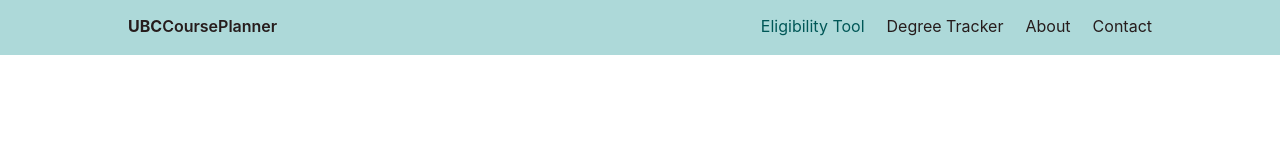
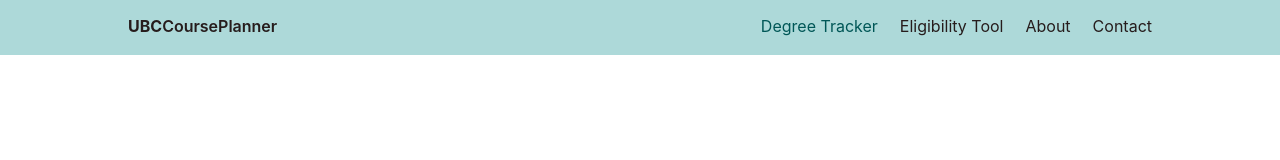
Before and after one commit to Wendi-WL/course-planner, a React (Create React App) app in the folder frontend/: page / in a window 1280 px wide. Shown: the top 160 px of the page. Built offline with nearby package versions, Linux system fonts and the light colour scheme.

Commit message:
refactor navlink

```diff
--- a/frontend/src/App.js
+++ b/frontend/src/App.js
@@ -14,11 +14,11 @@ function App() {
         <Route element={<Layout />}>
           <Route
             path='/'
-            element={<EligibilityTool />}
+            element={<DegreeTracker />}
           />
           <Route
-            path='/degree-tracker'
-            element={<DegreeTracker />}
+            path='/eligibility-tool'
+            element={<EligibilityTool />}
           />
           <Route
             path='/about'
--- a/frontend/src/components/ui/NavBar/NavBar.jsx
+++ b/frontend/src/components/ui/NavBar/NavBar.jsx
@@ -6,6 +6,24 @@ import MenuRoundedIcon from "@mui/icons-material/MenuRounded";
 
 // reference: https://www.w3schools.com/howto/howto_js_topnav_responsive.asp
 function NavBar() {
+  const routes = [
+    {
+      path: "/",
+      name: "Degree Tracker",
+    },
+    {
+      path: "/eligibility-tool",
+      name: "Eligibility Tool",
+    },
+    {
+      path: "/about",
+      name: "About",
+    },
+    {
+      path: "/contact",
+      name: "Contact",
+    },
+  ];
   // adding the states for mobile menu
   const [isOpen, setisOpen] = useState(false);
   const ref = useRef(null);
@@ -35,46 +53,18 @@ function NavBar() {
         <MenuRoundedIcon onClick={toggleOpenClass} />
       </button>
       <ul className={isOpen ? "open-item open-list" : ""}>
+        {routes.map((route) => (
           <li onClick={removeOpenClass}>
             <NavLink
-            to='/'
+              to={route.path}
               className={({ isActive }) =>
                 isActive ? "link active-link" : "link"
               }
             >
-            Eligibility Tool
+              {route.name}
             </NavLink>
           </li>
-        <li onClick={removeOpenClass}>
-          <NavLink
-            to='/degree-tracker'
-            className={({ isActive }) =>
-              isActive ? "link active-link" : "link"
-            }
-          >
-            Degree Tracker
-          </NavLink>
-        </li>
-        <li onClick={removeOpenClass}>
-          <NavLink
-            to='/about'
-            className={({ isActive }) =>
-              isActive ? "link active-link" : "link"
-            }
-          >
-            About
-          </NavLink>
-        </li>
-        <li onClick={removeOpenClass}>
-          <NavLink
-            to='/contact'
-            className={({ isActive }) =>
-              isActive ? "link active-link" : "link"
-            }
-          >
-            Contact
-          </NavLink>
-        </li>
+        ))}
       </ul>
     </div>
   );
```
Lines whose indentation alone changed are shown as unchanged.
